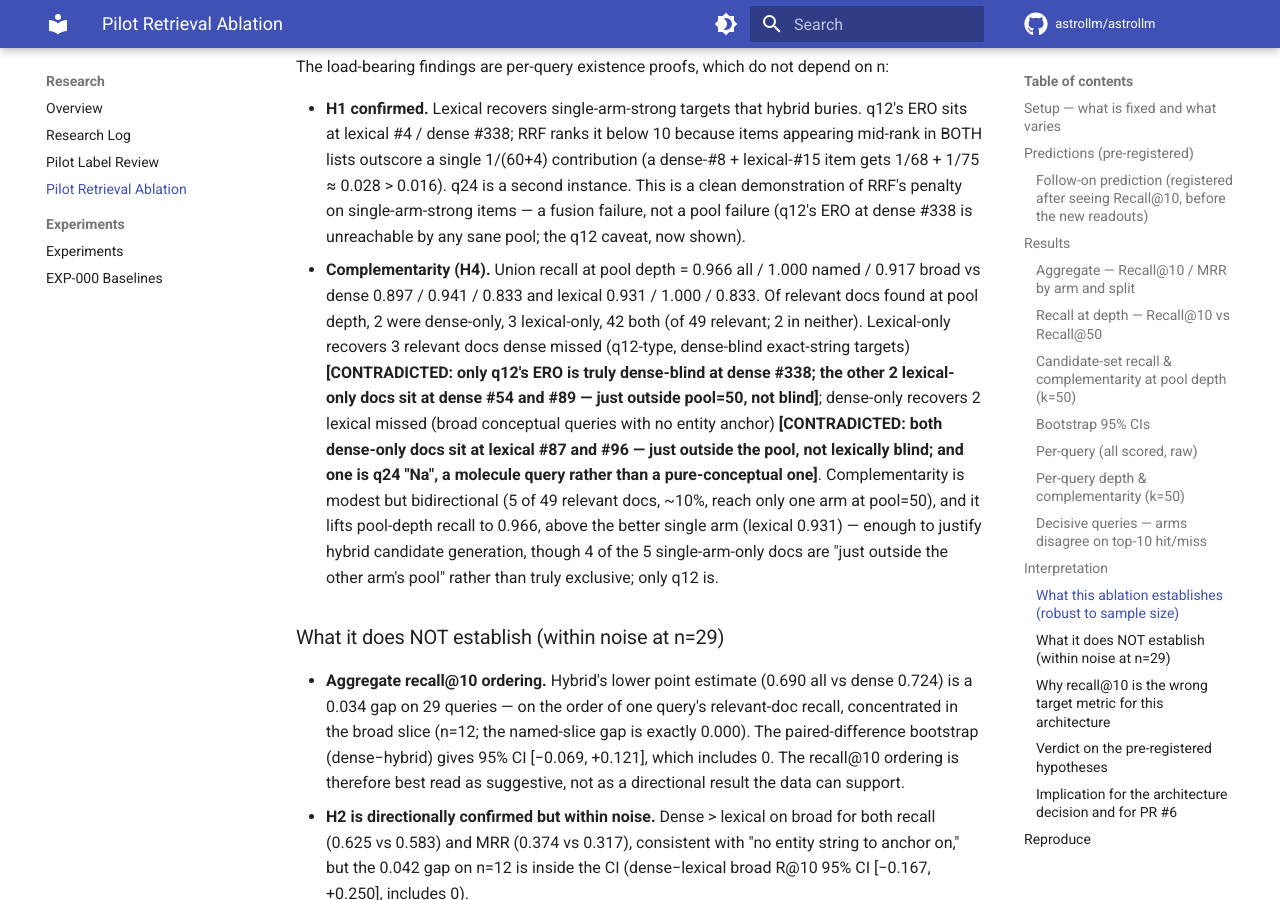
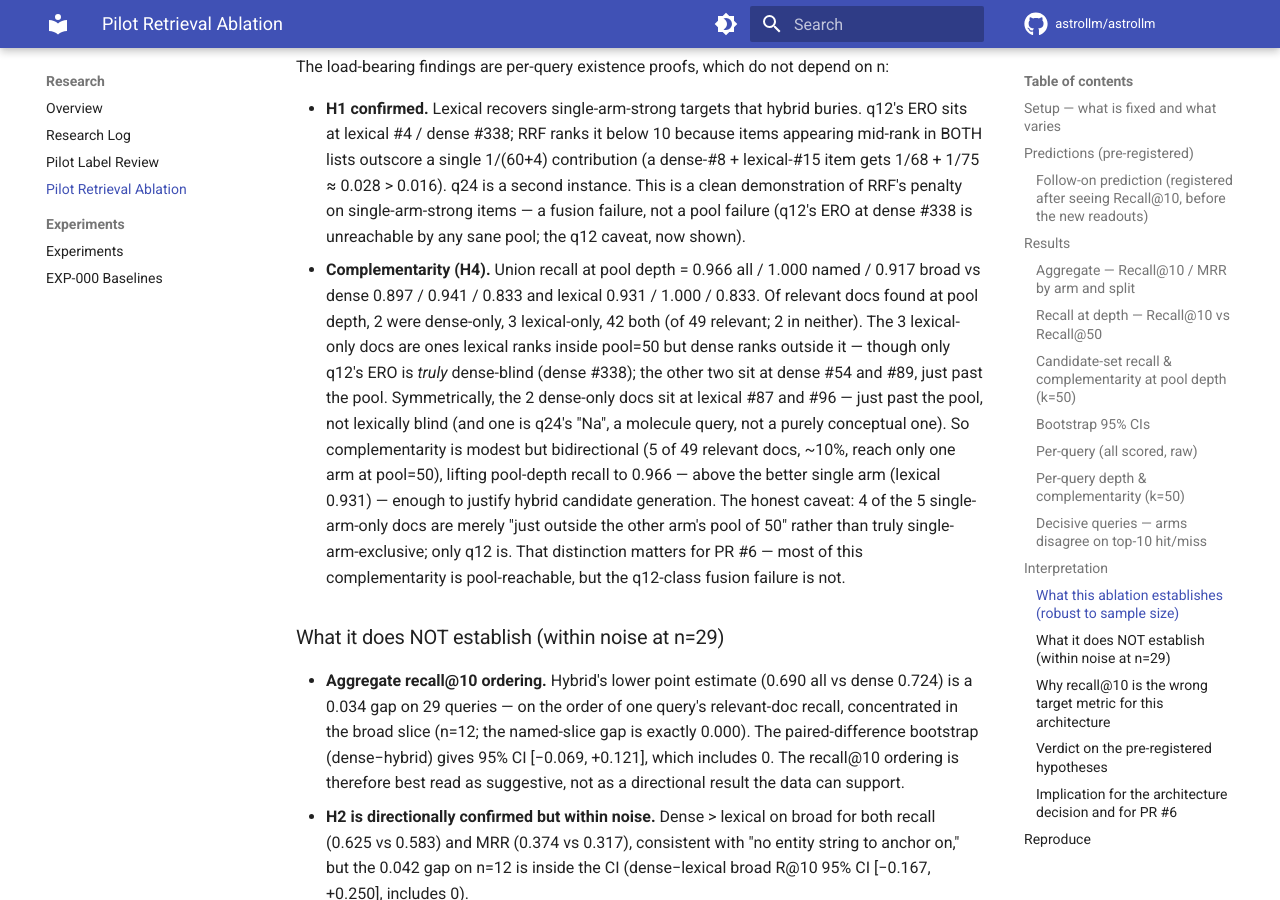
Before and after one commit to astrollm/astrollm, an MkDocs documentation site: the page built from docs/research/pilot-ablation.md, in a window 1280 px wide and 900 px high, scrolled down 9519 px. Built offline with MkDocs 1.6.1 and Material for MkDocs 9.7.7, drawn with Linux system fonts in a browser that asks for light colours; comment, search, counter and statistics services are not loaded.

Commit message:
exp(rag): address Codex review — pool>=k in runner; resolve H4 phrasing
- [P2] ablation_retrieval.run() now normalizes pool = max(pool, k), matching
  retrieve(). Without it, --k > --pool would fuse hybrid from only the top-`pool`
  while scoring the single arms to depth k, understating hybrid Recall@k/MRR.
  No-op for the pilot config (k=10, pool=50); results unchanged (JSON identical).
- [P3] Rewrote the H4 complementarity bullet to state the accurate finding directly
  (only q12 is truly single-arm-exclusive at dense #338; the other 4 single-arm-only
  docs sit at ranks 54–96 — just outside pool=50). Removes the template-claim +
  [CONTRADICTED] scaffold the commission asked be left for review, now resolved.

Co-Authored-By: Claude Opus 4.8 <noreply@anthropic.com>

```diff
--- a/docs/research/pilot-ablation.md
+++ b/docs/research/pilot-ablation.md
@@ -289,17 +289,17 @@ The load-bearing findings are per-query existence proofs, which do not depend on
   unreachable by any sane pool; the q12 caveat, now shown).
 - **Complementarity (H4).** Union recall at pool depth = 0.966 all / 1.000 named / 0.917 broad vs
   dense 0.897 / 0.941 / 0.833 and lexical 0.931 / 1.000 / 0.833. Of relevant docs found at pool
-  depth, 2 were dense-only, 3 lexical-only, 42 both (of 49 relevant; 2 in neither). Lexical-only
-  recovers 3 relevant docs dense missed (q12-type, dense-blind exact-string targets) **[CONTRADICTED:
-  only q12's ERO is truly dense-blind at dense #338; the other 2 lexical-only docs sit at dense #54
-  and #89 — just outside pool=50, not blind]**; dense-only recovers 2 lexical missed (broad
-  conceptual queries with no entity anchor) **[CONTRADICTED: both dense-only docs sit at lexical #87
-  and #96 — just outside the pool, not lexically blind; and one is q24 "Na", a molecule query rather
-  than a pure-conceptual one]**. Complementarity is modest but bidirectional (5 of 49 relevant docs,
-  ~10%, reach only one arm at pool=50), and it lifts pool-depth recall to 0.966, above the better
-  single arm (lexical 0.931) — enough to justify hybrid candidate generation, though 4 of the 5
-  single-arm-only docs are "just outside the other arm's pool" rather than truly exclusive; only q12
-  is.
+  depth, 2 were dense-only, 3 lexical-only, 42 both (of 49 relevant; 2 in neither). The 3 lexical-only
+  docs are ones lexical ranks inside pool=50 but dense ranks outside it — though only q12's ERO is
+  *truly* dense-blind (dense #338); the other two sit at dense #54 and #89, just past the pool.
+  Symmetrically, the 2 dense-only docs sit at lexical #87 and #96 — just past the pool, not lexically
+  blind (and one is q24's "Na", a molecule query, not a purely conceptual one). So complementarity is
+  modest but bidirectional (5 of 49 relevant docs, ~10%, reach only one arm at pool=50), lifting
+  pool-depth recall to 0.966 — above the better single arm (lexical 0.931) — enough to justify hybrid
+  candidate generation. The honest caveat: 4 of the 5 single-arm-only docs are merely "just outside
+  the other arm's pool of 50" rather than truly single-arm-exclusive; only q12 is. That distinction
+  matters for PR #6 — most of this complementarity is pool-reachable, but the q12-class fusion failure
+  is not.
 
 ### What it does NOT establish (within noise at n=29)
 
```
Also changed, not shown: 1 other file.
